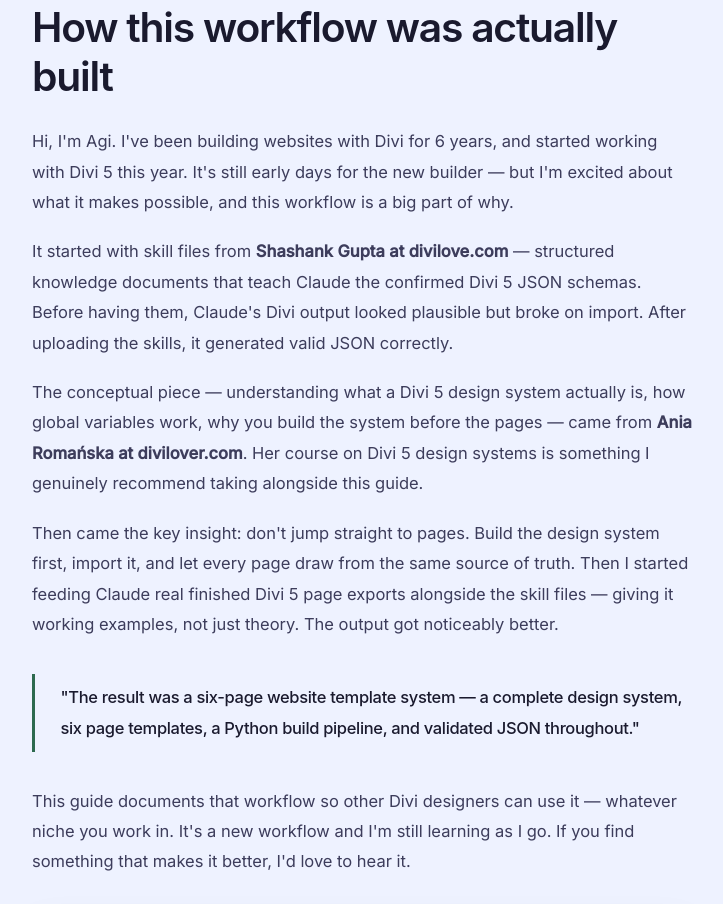
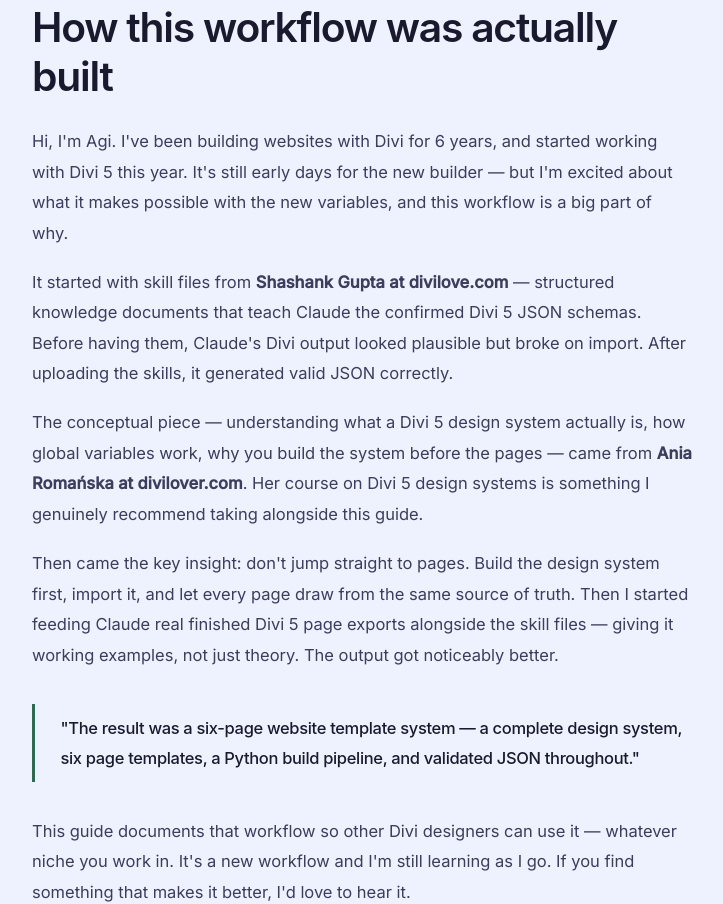
Before and after one commit to AgnesKocsis/build-with-claude, a plain HTML site: page index.html in a window 1280 px wide. Shown: the part 4495-5399 px from the top of the page, without its empty margins (278-1001 px from the left). Drawn offline with Linux system fonts and the light colour scheme.

Commit message:
Update index.html

```diff
--- a/index.html
+++ b/index.html
@@ -739,7 +739,7 @@
   <div class="story-inner">
     <p class="eyebrow reveal">Where this came from</p>
     <h2 class="reveal">How this workflow was actually built</h2>
-    <p class="reveal">Hi, I'm Agi. I've been building websites with Divi for 6 years, and started working with Divi 5 this year. It's still early days for the new builder — but I'm excited about what it makes possible, and this workflow is a big part of why.</p>
+    <p class="reveal">Hi, I'm Agi. I've been building websites with Divi for 6 years, and started working with Divi 5 this year. It's still early days for the new builder — but I'm excited about what it makes possible with the new variables, and this workflow is a big part of why.</p>
     <p class="reveal">It started with skill files from <strong>Shashank Gupta at divilove.com</strong> — structured knowledge documents that teach Claude the confirmed Divi 5 JSON schemas. Before having them, Claude's Divi output looked plausible but broke on import. After uploading the skills, it generated valid JSON correctly.</p>
     <p class="reveal">The conceptual piece — understanding what a Divi 5 design system actually is, how global variables work, why you build the system before the pages — came from <strong>Ania Romańska at divilover.com</strong>. Her course on Divi 5 design systems is something I genuinely recommend taking alongside this guide.</p>
     <p class="reveal">Then came the key insight: don't jump straight to pages. Build the design system first, import it, and let every page draw from the same source of truth. Then I started feeding Claude real finished Divi 5 page exports alongside the skill files — giving it working examples, not just theory. The output got noticeably better.</p>
```
